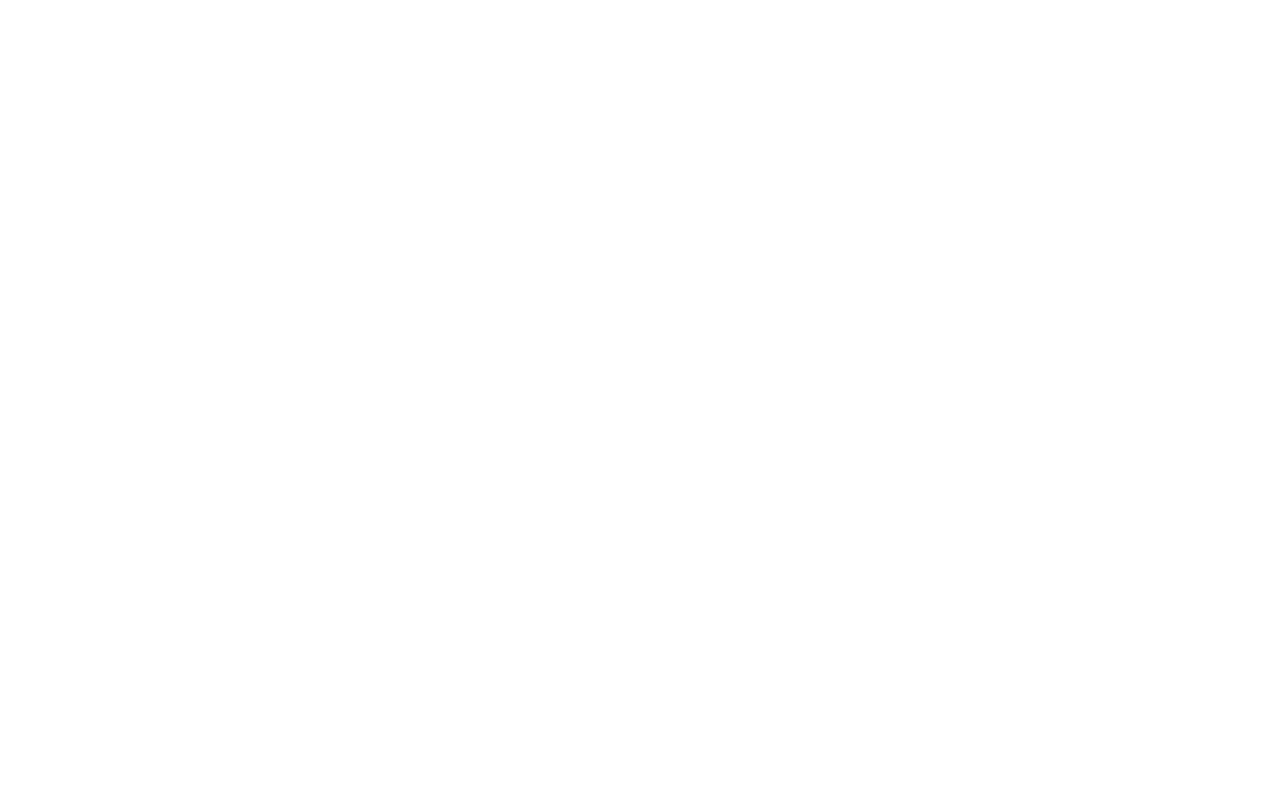
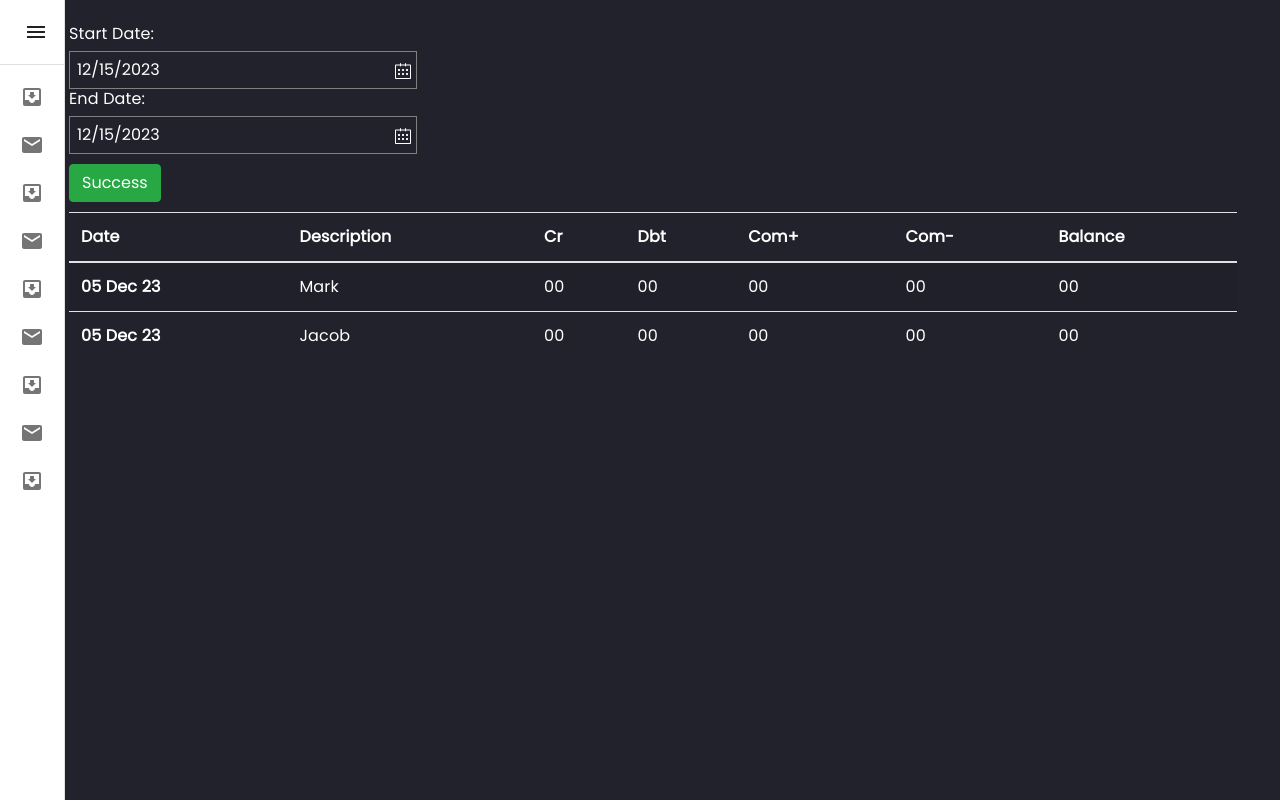
Before and after one commit to Sandy2636/Fly-admin, a React (Create React App) app: page /casinoReport in a window 1280 px wide. Before the commit this address had no page. Built offline with nearby package versions, Linux system fonts and the light colour scheme.

Commit message:
added dashboard, casino report and live mateches pages

```diff
--- a/package.json
+++ b/package.json
@@ -11,7 +11,9 @@
     "@testing-library/react": "^13.4.0",
     "@testing-library/user-event": "^13.5.0",
     "react": "^18.2.0",
+    "react-datepicker": "^4.24.0",
     "react-dom": "^18.2.0",
+    "react-icons": "^4.12.0",
     "react-router-dom": "^6.21.0",
     "react-scripts": "5.0.1",
     "sass": "^1.69.5",
--- a/src/App.css
+++ b/src/App.css
@@ -1,38 +1,7 @@
-.App {
-  text-align: center;
+body{
+background-color: #21222C !important;
+font-family: 'Poppins' !important;
 }
-
-.App-logo {
-  height: 40vmin;
-  pointer-events: none;
+.css-1f4hnf{
+  width: 95vw;
 }
-
-@media (prefers-reduced-motion: no-preference) {
-  .App-logo {
-    animation: App-logo-spin infinite 20s linear;
-  }
-}
-
-.App-header {
-  background-color: #282c34;
-  min-height: 100vh;
-  display: flex;
-  flex-direction: column;
-  align-items: center;
-  justify-content: center;
-  font-size: calc(10px + 2vmin);
-  color: white;
-}
-
-.App-link {
-  color: #61dafb;
-}
-
-@keyframes App-logo-spin {
-  from {
-    transform: rotate(0deg);
-  }
-  to {
-    transform: rotate(360deg);
-  }
-}
--- a/src/Layout/Homelayout/HomeLayout.jsx
+++ b/src/Layout/Homelayout/HomeLayout.jsx
@@ -18,6 +18,8 @@ import ListItemIcon from "@mui/material/ListItemIcon";
 import ListItemText from "@mui/material/ListItemText";
 import InboxIcon from "@mui/icons-material/MoveToInbox";
 import MailIcon from "@mui/icons-material/Mail";
+import Dashboard from "../../Pages/Dashboard/Dashboard";
+import { useNavigate } from "react-router-dom";
 
 const drawerWidth = 240;
 
@@ -86,10 +88,10 @@ const Drawer = styled(MuiDrawer, {
   }),
 }));
 
-function HomeLayout({ child }) {
+function HomeLayout(props) {
   const theme = useTheme();
+  const navigate = useNavigate();
   const [open, setOpen] = React.useState(false);
-
   const handleDrawerOpen = () => {
     setOpen(true);
   };
@@ -97,7 +99,9 @@ function HomeLayout({ child }) {
   const handleDrawerClose = () => {
     setOpen(false);
   };
-
+  const handleListItemClick = (path)=>{
+      navigate(path);
+  }
   return (
     <Box sx={{ display: "flex" }}>
       <CssBaseline />
@@ -131,8 +135,19 @@ function HomeLayout({ child }) {
         </DrawerHeader>
         <Divider />
         <List>
-          {["Inbox", "Starred", "Send email", "Drafts"].map((text, index) => (
-            <ListItem key={text} disablePadding sx={{ display: "block" }}>
+          {[
+  ["Dashboard", "/"],
+  ["Manage", "/manage"],
+  ["Live Matches", "/liveMatches"],
+  ["Completed Matches", "/completedMatches"],
+  ["Casino Profit Loss", "/casinoReport"],
+  ["Blok Market", "/blokMarket"],
+  ["Manage Clients", "/manageClients"],
+  ["Manage Password", "/managePassword"],
+  ["Manage ledgers", "/manageLedgers"],
+]
+.map((arr, index) => (
+            <ListItem key={arr[0]} onClick={()=>{handleListItemClick(arr[1])}} disablePadding sx={{ display: "block" }}>
               <ListItemButton
                 sx={{
                   minHeight: 48,
@@ -149,32 +164,7 @@ function HomeLayout({ child }) {
                 >
                   {index % 2 === 0 ? <InboxIcon /> : <MailIcon />}
                 </ListItemIcon>
-                <ListItemText primary={text} sx={{ opacity: open ? 1 : 0 }} />
-              </ListItemButton>
-            </ListItem>
-          ))}
-        </List>
-        <Divider />
-        <List>
-          {["All mail", "Trash", "Spam"].map((text, index) => (
-            <ListItem key={text} disablePadding sx={{ display: "block" }}>
-              <ListItemButton
-                sx={{
-                  minHeight: 48,
-                  justifyContent: open ? "initial" : "center",
-                  px: 2.5,
-                }}
-              >
-                <ListItemIcon
-                  sx={{
-                    minWidth: 0,
-                    mr: open ? 3 : "auto",
-                    justifyContent: "center",
-                  }}
-                >
-                  {index % 2 === 0 ? <InboxIcon /> : <MailIcon />}
-                </ListItemIcon>
-                <ListItemText primary={text} sx={{ opacity: open ? 1 : 0 }} />
+                <ListItemText primary={arr[0]} sx={{ opacity: open ? 1 : 0 }} />
               </ListItemButton>
             </ListItem>
           ))}
@@ -184,7 +174,7 @@ function HomeLayout({ child }) {
         component="main"
         sx={{ position: "absolute", left: "45px", top: "0", flexGrow: 1, p: 3 }}
       >
-        {child}
+       {props.child}
       </Box>
     </Box>
   );
--- /dev/null
+++ b/src/Pages/CasinoReport/CasinoReport.css
@@ -0,0 +1,5 @@
+.react-datepicker__input-container>input{
+    color: rgb(255, 255, 255) !important;
+    background-color: unset !important;
+    border: unset;
+}
--- /dev/null
+++ b/src/Pages/CasinoReport/CasinoReport.js
@@ -0,0 +1,84 @@
+import React, { useState } from "react";
+import DatePicker from "react-datepicker";
+import { SlCalender } from "react-icons/sl";
+import "react-datepicker/dist/react-datepicker.css";
+import "./CasinoReport.css"
+export default function CasinoReport() {
+  const [startDate, setStartDate] = useState(new Date());
+  return (
+    <div >
+      <div>
+        <div>
+          <h6 style={{color:'white'}}>Start Date:</h6>
+          <div
+            style={{
+              display: "inline-block",
+              border: "1px solid grey",
+              padding: "5px 5px",
+            }}
+          >
+            <DatePicker
+              selected={startDate}
+              onChange={(date) => setStartDate(date)}
+            />
+            <span>{<SlCalender color="white"/>}</span>
+          </div>
+        </div>
+        <div>
+          <h6 style={{color:'white'}}>End Date:</h6>
+          <div
+            style={{
+              display: "inline-block",
+              border: "1px solid grey",
+              padding: "5px 5px",
+            }}
+          >
+            <DatePicker
+              selected={startDate}
+              onChange={(date) => setStartDate(date)}
+            />
+            <span>{<SlCalender color="white"/>}</span>
+          </div>
+        </div>
+        <button style={{margin:"10px 0px"}} type="button" class="btn btn-success">
+          Success
+        </button>
+      </div>
+      <div style={{overflow:"scroll"}}>
+      <table class="table table-striped">
+        <thead>
+          <tr>
+            <th scope="col">Date</th>
+            <th scope="col">Description</th>
+            <th scope="col">Cr</th>
+            <th scope="col">Dbt</th>
+            <th scope="col">Com+</th>
+            <th scope="col">Com-</th>
+            <th scope="col">Balance</th>
+          </tr>
+        </thead>
+        <tbody>
+          <tr>
+            <th scope="row">05 Dec 23</th>
+            <td>Mark</td>
+            <td>00</td>
+            <td>00</td>
+            <td>00</td>
+            <td>00</td>
+            <td>00</td>
+          </tr>
+          <tr>
+            <th scope="row">05 Dec 23</th>
+            <td>Jacob</td>
+            <td>00</td>
+            <td>00</td>
+            <td>00</td>
+            <td>00</td>
+            <td>00</td>
+          </tr>
+        </tbody>
+      </table>
+      </div>
+    </div>
+  );
+}
--- /dev/null
+++ b/src/Pages/Dashboard/Dashboard.js
@@ -0,0 +1,42 @@
+import React from "react";
+function InfoBox({title,value}) {
+  return (
+    <div
+      style={{
+        background: "linear-gradient(to bottom, #735cff 15%, white 15%)",
+        width: "15rem",
+        borderRadius: "10px",
+        padding: "15px 20px",
+        marginBottom:"20px",
+        marginRight:"20px"
+      }}
+    >
+      <h6 style={{ color: "#64646B", margin: "5px 0px 0px 0px" }}>{title}</h6>
+      <h3 style={{ fontWeight: "700" }}>{value}</h3>
+    </div>
+  );
+}
+export default function Dashboard() {
+  return (
+    <div>
+      <div>
+        <h5 style={{ color: "white" }}>Welcome,</h5>
+        <h1 style={{ color: "white" }}>Username</h1>
+      </div>
+      <div>
+        <p style={{ color: "#BCBCBF" }}>User Information</p>
+        <div style={{ backgroundColor: "#2B2D3A",borderRadius:"15px" }}>
+          <div style={{ padding: "20px", display:'flex', justifyContent:'flex-start',flexWrap:'wrap'}}>
+            <InfoBox title={"Level"} value={"Super Stockist"}/>
+            <InfoBox title={"Level"} value={"Super Stockist"}/>
+            <InfoBox title={"Level"} value={"Super Stockist"}/>
+            <InfoBox title={"Level"} value={"Super Stockist"}/>
+            <InfoBox title={"Level"} value={"Super Stockist"}/>
+            <InfoBox title={"Level"} value={"Super Stockist"}/>
+            <InfoBox title={"Level"} value={"Super Stockist"}/>
+          </div>
+        </div>
+      </div>
+    </div>
+  );
+}
--- /dev/null
+++ b/src/Pages/LiveMatches/LiveMatches.css
@@ -0,0 +1,3 @@
+td,th{
+    color: white;
+}
--- /dev/null
+++ b/src/Pages/LiveMatches/LiveMatches.js
@@ -0,0 +1,40 @@
+import React,{useState} from 'react'
+import "./LiveMatches.css"
+import { useNavigate, useParams } from "react-router-dom";
+export default function LiveMatches() {
+        const params = useParams();
+        const navigate = useNavigate();
+        const [matches, setmatches] = useState(["a", "b"]);
+  return (
+    <div>
+         <div style={{ overflow: "scroll" }}>
+        <table class="table table-striped">
+          <thead>
+            <tr>
+              <th scope="col">ID</th>
+              <th scope="col">PID</th>
+              <th scope="col">Title</th>
+              <th scope="col">Sport</th>
+              <th scope="col">Date</th>
+              <th scope="col">Profit/Loss</th>
+            </tr>
+          </thead>
+          <tbody>
+            {matches.map((item) => {
+              return (
+                <tr>
+                  <th scope="row">05 Dec 23</th>
+                  <td onClick={() => navigate("/ledger/" + item)}>Mark</td>
+                  <td>00</td>
+                  <td>00</td>
+                  <td>00</td>
+                  <td>00</td>
+                </tr>
+              );
+            })}
+          </tbody>
+        </table>
+      </div>
+    </div>
+  )
+}
--- a/src/Routes.js
+++ b/src/Routes.js
@@ -1,6 +1,9 @@
 import React from "react";
 import { Route, Routes } from "react-router-dom";
 import HomeLayout from "./Layout/Homelayout/HomeLayout";
+import Dashboard from "./Pages/Dashboard/Dashboard";
+import LiveMatches from "./Pages/LiveMatches/LiveMatches";
+import CasinoReport from "./Pages/CasinoReport/CasinoReport";
 
 function AppRoutes() {
   return (
@@ -8,7 +11,15 @@ function AppRoutes() {
       <Routes>
         <Route
           path="/"
-          element={<HomeLayout child={<h1>TA DA DA</h1>} />}
+          element={<HomeLayout child={<Dashboard/>} />}
+        ></Route>
+        <Route
+          path="/liveMatches"
+          element={<HomeLayout child={<LiveMatches/>} />}
+        ></Route>
+         <Route
+          path="/casinoReport"
+          element={<HomeLayout child={<CasinoReport/>} />}
         ></Route>
       </Routes>
     </div>
--- a/src/index.css
+++ b/src/index.css
@@ -1,13 +1,15 @@
 body {
   margin: 0;
-  font-family: -apple-system, BlinkMacSystemFont, 'Segoe UI', 'Roboto', 'Oxygen',
+  font-family: 'Poppins', 'Segoe UI', 'Roboto', 'Oxygen',
     'Ubuntu', 'Cantarell', 'Fira Sans', 'Droid Sans', 'Helvetica Neue',
     sans-serif;
   -webkit-font-smoothing: antialiased;
   -moz-osx-font-smoothing: grayscale;
+  /* background-color: #21222C !important; */
 }
 
 code {
-  font-family: source-code-pro, Menlo, Monaco, Consolas, 'Courier New',
+  font-family: 'Poppins', 'Courier New',
     monospace;
+    /* background-color: #21222C !important; */
 }
```
Also changed, not shown: public/index.html (+13 -0 lines), src/Pages/Dashboard/Dashboard.css (added), 1 other file (tests, documents, lock files or other folders).
